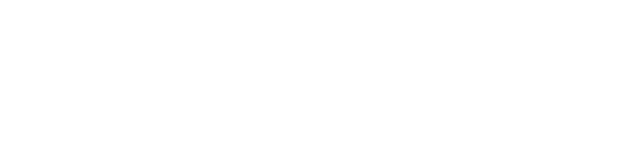
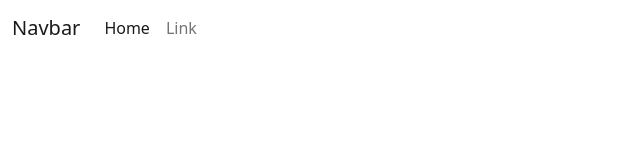
Before and after one commit to Trollope91/Milestone-Project-Two, a plain HTML site: page index.html in a window 1280 px wide. Shown: the whole page, without its empty margins (0-640 px from the left). Drawn offline with nearby package versions, Linux system fonts and the light colour scheme.

Commit message:
Add basic html and bootstrap link

```diff
--- a/index.html
+++ b/index.html
@@ -4,9 +4,29 @@
     <meta charset="UTF-8">
     <meta http-equiv="X-UA-Compatible" content="IE=edge">
     <meta name="viewport" content="width=device-width, initial-scale=1.0">
+    <link rel="stylesheet" href="https://cdn.jsdelivr.net/npm/bootstrap@5.2.3/dist/css/bootstrap.min.css">
+    <link rel="stylesheet" href="css/style.css">
     <title>Javasctipt Game</title>
 </head>
 <body>
-
+    <nav class="navbar navbar-expand-lg bg-body-tertiary">
+        <div class="container-fluid">
+          <a class="navbar-brand" href="#">Navbar</a>
+          <button class="navbar-toggler" type="button" data-bs-toggle="collapse" data-bs-target="#navbarSupportedContent" aria-controls="navbarSupportedContent" aria-expanded="false" aria-label="Toggle navigation">
+            <span class="navbar-toggler-icon"></span>
+          </button>
+          <div class="collapse navbar-collapse" id="navbarSupportedContent">
+            <ul class="navbar-nav me-auto mb-2 mb-lg-0">
+              <li class="nav-item">
+                <a class="nav-link active" aria-current="page" href="#">Home</a>
+              </li>
+              <li class="nav-item">
+                <a class="nav-link" href="#">Link</a>
+              </li>
+            </ul>
+          </div>
+        </div>
+      </nav>
+    <script src="https://cdn.jsdelivr.net/npm/bootstrap@5.2.3/dist/js/bootstrap.min.js"></script>
 </body>
 </html>
```
